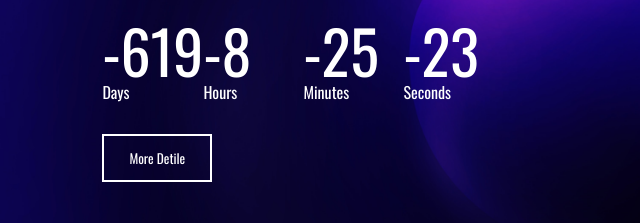
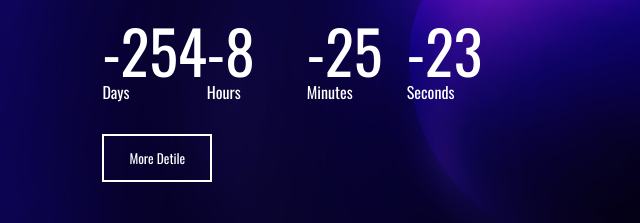
Before and after one commit to bidhan5005/COMING-SOON, a plain HTML site: page index.html in a window 1280 px wide. Shown: the part 367-590 px from the top of the page, 0-640 px from the left. Drawn offline with nearby package versions, Linux system fonts and the light colour scheme.

Commit message:
Update index.html

```diff
--- a/index.html
+++ b/index.html
@@ -40,7 +40,7 @@
 
     <script>
 
-        var countDownDate = new Date("dec 30, 2021 00:00:00").getTime();
+        var countDownDate = new Date("dec 30, 2022 00:00:00").getTime();
         var x = setInterval(function(){
             var now = new Date().getTime();
             var distance = countDownDate - now;
```
